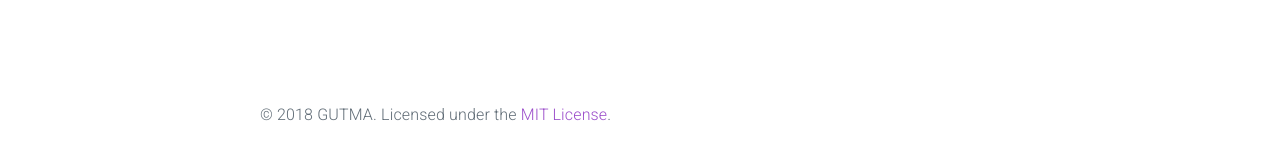
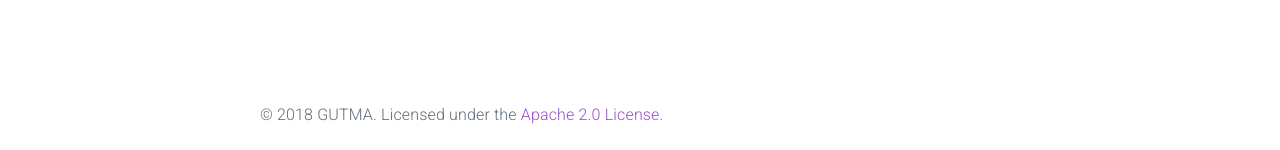
Before and after one commit to gutma-org/droneregistry, a Django app: template registry/templates/registry/index.html in a window 1280 px wide. Shown: the part 970-1120 px from the top of the page. Run offline with Django 3.2, Linux system fonts and the light colour scheme; the template is opened without the code that fills it, so the values that code supplies are empty; some libraries are stand-ins or nearby versions.

Commit message:
Updated Licence link

```diff
--- a/registry/templates/registry/index.html
+++ b/registry/templates/registry/index.html
@@ -61,7 +61,7 @@
 
 			<footer class="footer">
 				<section class="container">
-					<p>&copy; 2018 GUTMA. Licensed under the <a target="_blank" href="https://opensource.org/licenses/MIT" title="MIT License">MIT License</a>.</p>
+					<p>&copy; 2018 GUTMA. Licensed under the <a target="_blank" href="https://github.com/gutma-org/droneregistry/blob/master/LICENSE" title="Apache 2.0 Licence">Apache 2.0 License</a>.</p>
 				</section>
 			</footer>
 
```
